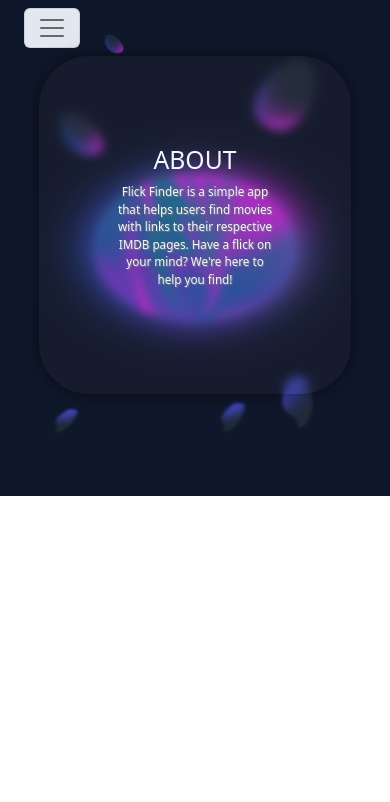
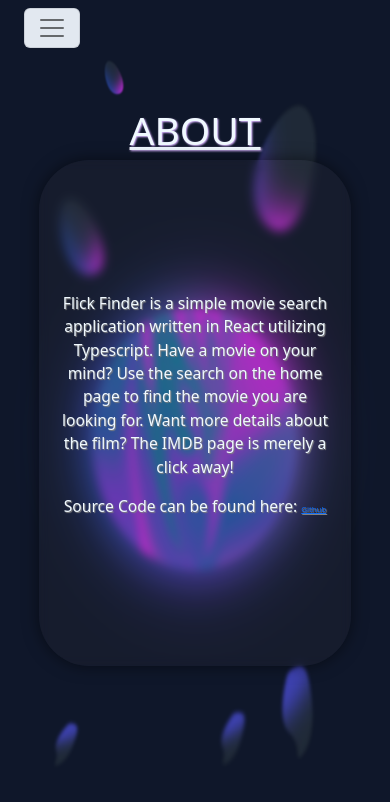
Before and after one commit to skuttenkuler/Flick-Finder, a React (Create React App) app: page /about in a window 390 px wide. Shown: the top 802 px of the page. Built offline with nearby package versions, Linux system fonts and the light colour scheme.

Commit message:
about page adjusted and styled

```diff
--- a/src/app/pages/About/About.tsx
+++ b/src/app/pages/About/About.tsx
@@ -1,14 +1,14 @@
 import React from "react"
-
+import './styles.css'
 
 
 const AboutPage: React.FunctionComponent = () => {
     return (
-        <div className="about layout">
-            <div className="banner">
-                <h2>ABOUT</h2>
-                <p>Flick Finder is a simple app that helps users find movies with links to their respective IMDB pages. Have a flick on your mind? We're here to help you find!</p>
-            {/* <a href="https://github.com/skuttenkuler/Flick-Finder"></a> */}
+        <div className="about about_layout">
+                 <header>ABOUT</header>
+            <div className="about_banner">
+                <p className="about-text">Flick Finder is a simple movie search application written in React utilizing Typescript. Have a movie on your mind? Use the search on the home page to find the movie you are looking for. Want more details about the film? The IMDB page is merely a click away!</p>
+                <p className="about-link">Source Code can be found here: <a href="https://github.com/skuttenkuler/Flick-Finder">Github</a> </p>
             </div>
         </div>
     )
--- a/src/app/pages/About/styles.css
+++ b/src/app/pages/About/styles.css
@@ -1,10 +1,18 @@
-.layout{
+.about_layout{
     display: flex;
     flex-direction: column;
     align-items: center;
-
+    height: 80vh;
+    justify-content: center;
+    text-align: center;
 }
-.banner{
+header{
+    color:#f0f9ff;
+    font-size:5vw;
+    text-shadow: 1px 1px 2px #d8b4fe;
+    text-decoration: underline;
+}
+.about_banner{
     color: #f0f9ff;
     background: rgb(91,81,81, 0.1);
     backdrop-filter: blur(5px);
@@ -12,18 +20,35 @@
     flex-direction: column;
     justify-content: center;
     width: 50%;
-    height: 40vh;
+    height: 50vh;
     align-items: center;
     border-radius:50px;
     margin-bottom: 5%;
+    padding: 5%;
     box-shadow: 0px 0px 16px 0px rgba(0,0,0,0.5);
 }
-.banner h1{
-    font-size:5vw;
-    text-shadow: 1px 1px 2px #d8b4fe;
-    text-decoration: underline;
-}
-.banner p{
+
+.about-text, .about-link,.about-link a{
     font-size:2vw;
     text-shadow: 1px 1px 1px grey;
 }
+
+
+@media only screen and (max-width: 992px) {
+    header{
+        font-size:7vw;
+    }
+}
+@media only screen and (max-width: 500px) {
+    header{
+        font-size:10vw;
+    }
+    .about_banner{
+        height: 60vh;
+        width: 80%;
+    }
+    .about-text, .about-link{
+        font-size:4vw;
+        text-shadow: 1px 1px 1px grey;
+    }
+}
```
